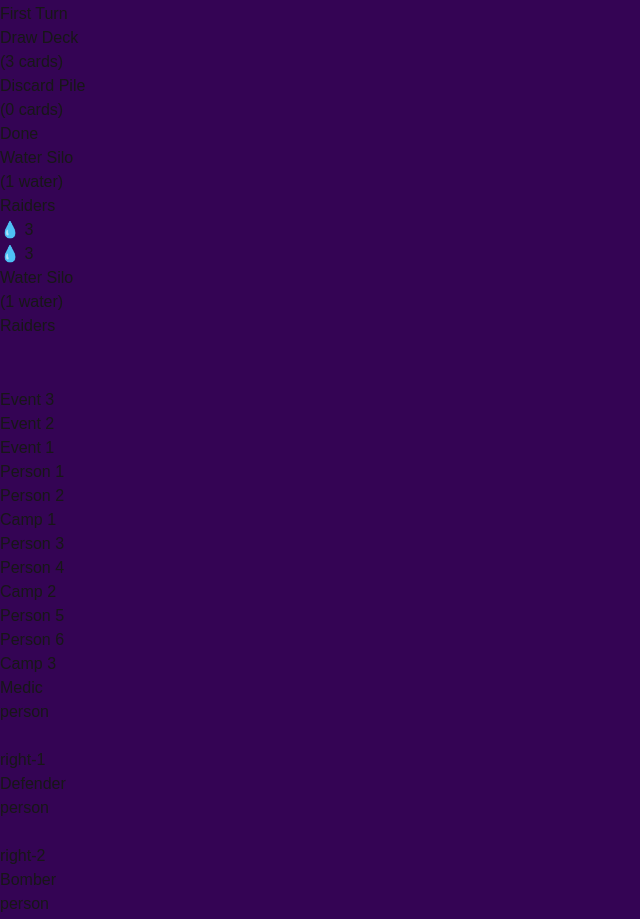
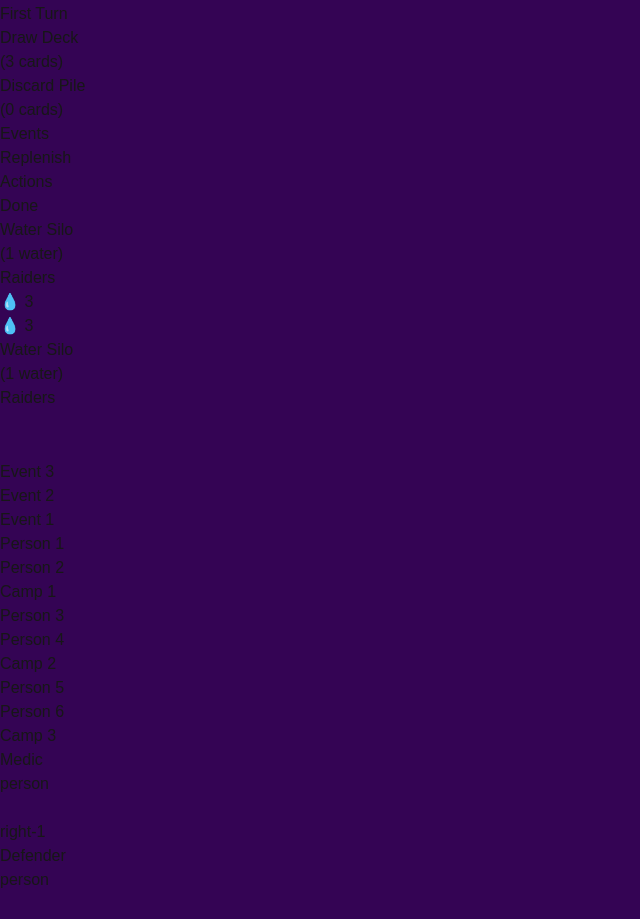
Before and after one commit to nothingIsMere/radlands-online, a Next.js app: page / in a window 1280 px wide. Shown: the part 960-1879 px from the top of the page, without its empty margins (0-640 px from the left). Built offline with nearby package versions, Linux system fonts and the light colour scheme.

Commit message:
Added isDamaged boolean variable to card state.

```diff
--- a/src/components/GameBoard.tsx
+++ b/src/components/GameBoard.tsx
@@ -390,6 +390,33 @@
               </div>
             </div>
 
+            {/* Phase Tracker */}
+            <div className="flex justify-center mb-8">
+              <div className="flex space-x-8">
+                <div
+                  className={`text-lg ${
+                    gameState.currentPhase === 'events' ? 'text-purple-300 font-bold' : 'text-gray-400'
+                  }`}
+                >
+                  Events
+                </div>
+                <div
+                  className={`text-lg ${
+                    gameState.currentPhase === 'replenish' ? 'text-purple-300 font-bold' : 'text-gray-400'
+                  }`}
+                >
+                  Replenish
+                </div>
+                <div
+                  className={`text-lg ${
+                    gameState.currentPhase === 'actions' ? 'text-purple-300 font-bold' : 'text-gray-400'
+                  }`}
+                >
+                  Actions
+                </div>
+              </div>
+            </div>
+
             {/* Bottom section with water counters and special cards */}
             <div className="flex justify-between mb-8">
               {/* Left player section */}
--- a/src/types/game.ts
+++ b/src/types/game.ts
@@ -4,7 +4,8 @@
   type: 'person' | 'event' | 'camp' | 'watersilo';
   startingQueuePosition?: number;
   isReady?: boolean;
-  owner?: 'left' | 'right';  // Added this line
+  owner?: 'left' | 'right';
+  isDamaged?: boolean;
 }
 
 interface PlayerState {
```
